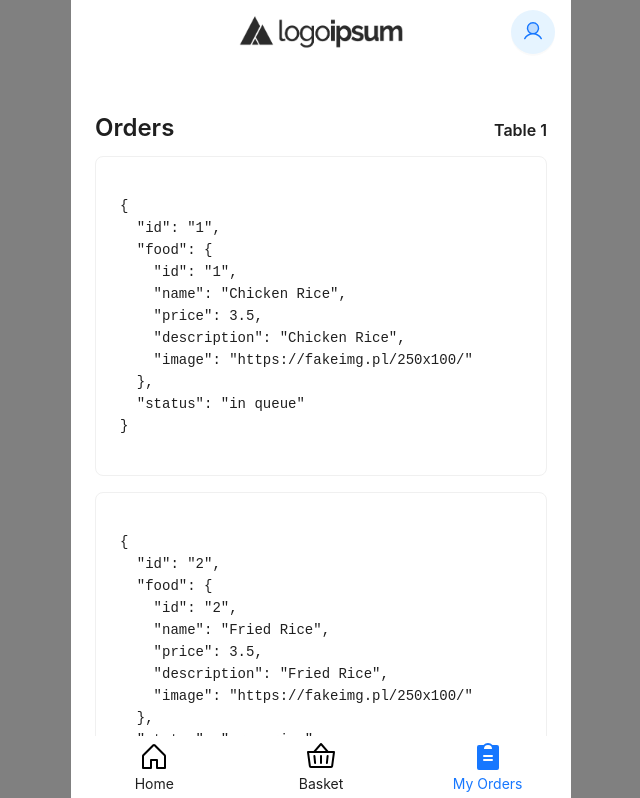
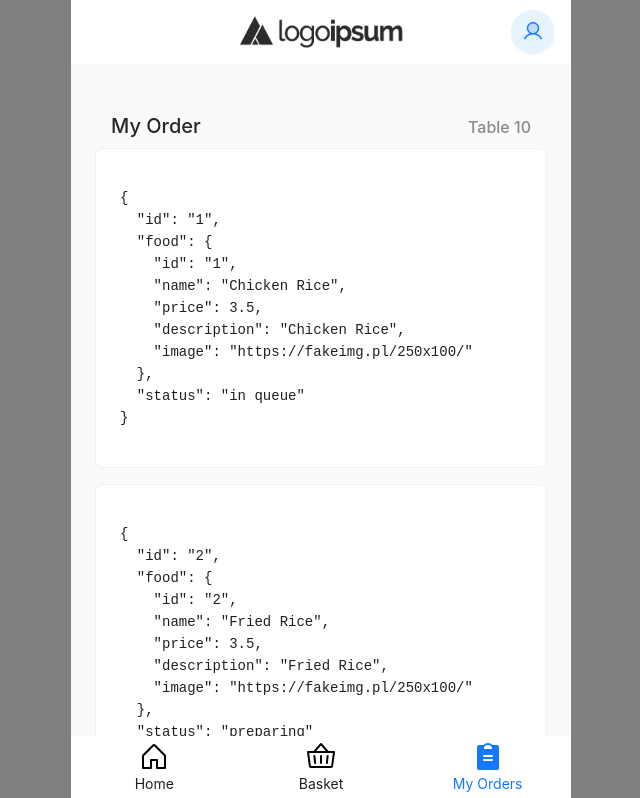
Before and after one commit to meeorder/meeorder-frontend, a Next.js app: page /orders in a window 1280 px wide. Shown: the top 798 px of the page, without its empty margins (319-959 px from the left). Built offline with nearby package versions, Linux system fonts and the light colour scheme.

Commit message:
Add order title component and * Add back ground color to Order container * Fix typo

```diff
--- a/src/pages/orders.tsx
+++ b/src/pages/orders.tsx
@@ -7,7 +7,7 @@ import styled from "@emotion/styled";
 import { Typography } from "antd";
 import Head from "next/head";
 
-const tableNumber = 1; // from session
+const tableNumber = 10; // from session
 
 export default function Orders() {
   return (
@@ -20,8 +20,8 @@ export default function Orders() {
       <AppLayout layoutType="user" currentPageId={pages.orders.id}>
         <OrderContainer>
           <OrderTitle>
-            <Typography.Title level={3}>Orders</Typography.Title>
-            <Typography.Title level={5}>Table {tableNumber}</Typography.Title>
+            <StyleMyOrderText>My Order</StyleMyOrderText>
+            <StyleMyTableText>Table {tableNumber}</StyleMyTableText>
           </OrderTitle>
           <OrderList orders={ordersData.orders} />
           <OrderSummaryPrice priceData={ordersData.priceData} />
@@ -32,6 +32,7 @@ export default function Orders() {
 }
 
 const OrderContainer = styled.div`
+  background: var(--neutral-2, #fafafa);
   padding: 24px;
 `;
 
@@ -39,4 +40,21 @@ const OrderTitle = styled.div`
   display: flex;
   justify-content: space-between;
   align-items: baseline;
+  padding-inline: 16px;
+  padding-top: 24px;
+  padding-bottom: 8px;
 `;
+
+const StyleMyOrderText = styled(Typography.Text)`
+  color: var(--character-primary-85, rgba(0, 0, 0, 0.85));
+  font-size: 20px;
+  font-weight: 500;
+  line-height: 28px;
+`;
+
+const StyleMyTableText = styled(Typography.Text)`
+  color: var(--character-secondary-45, rgba(0, 0, 0, 0.45));
+  font-size: 16px;
+  font-weight: 500;
+  line-height: 24px;
+`;
```
